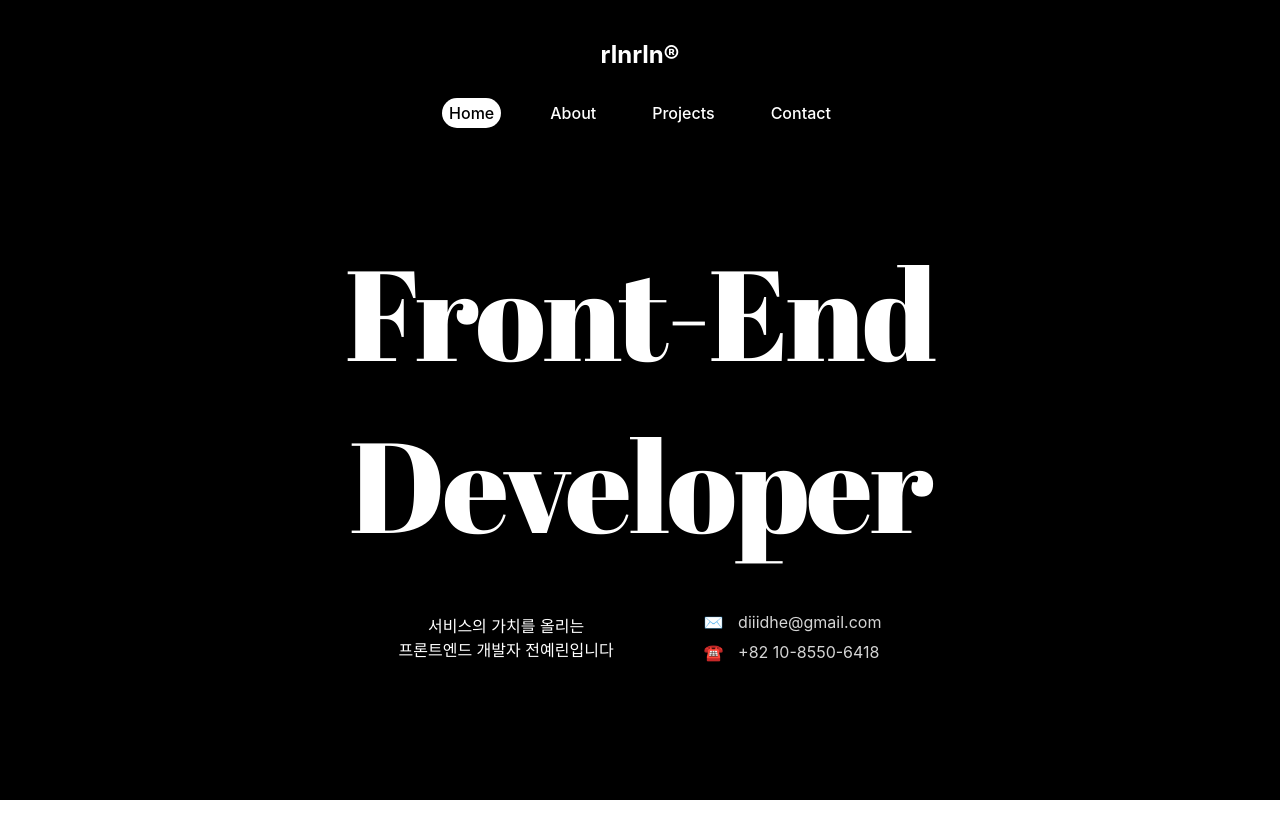
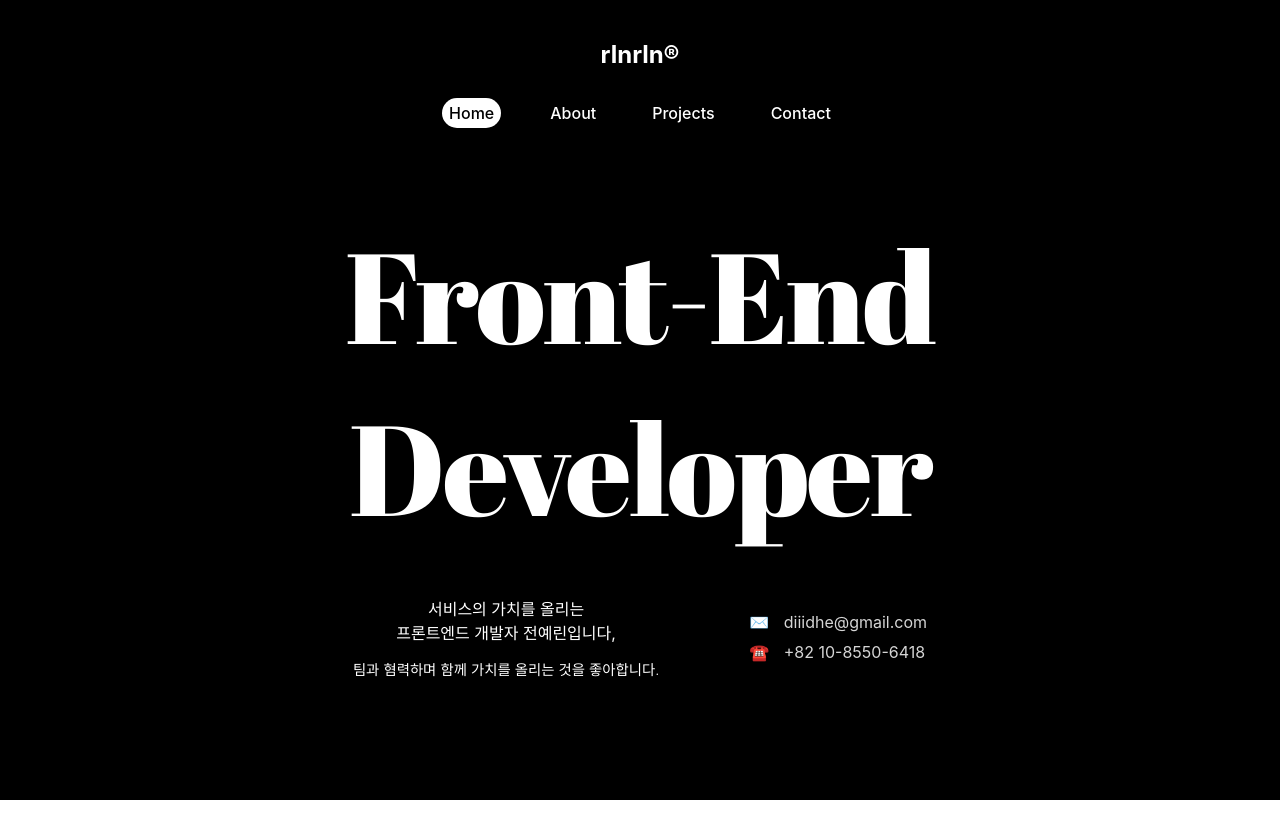
Before and after one commit to rlnrlnworld/portfolio, a React (Create React App) app: page / in a window 1280 px wide. Shown: the top 838 px of the page. Built offline with nearby package versions, Linux system fonts and the light colour scheme.

Commit message:
fix: Hero 내용 수정

```diff
--- a/src/components/HeroSection.js
+++ b/src/components/HeroSection.js
@@ -55,6 +55,12 @@ const HeroList = styled.div`
   h1 {
     font-size: 1rem;
     font-weight: 400;
+    mix-blend-mode: difference;
+    line-height: 1.5;
+  }
+  h2 {
+    font-size: 0.9rem;
+    font-weight: 300;
     mix-blend-mode: difference;
   }
 `;
@@ -135,7 +141,10 @@ const HeroSection = () => {
         <Header />
         <HeroTitle>Front-End<br />Developer</HeroTitle>
         <HeroList>
-          <h1>서비스의 가치를 올리는<br />프론트엔드 개발자 전예린입니다</h1>
+          <div>
+            <h1>서비스의 가치를 올리는<br />프론트엔드 개발자 전예린입니다,</h1>
+            <h2>팀과 혐력하며 함께 가치를 올리는 것을 좋아합니다.</h2>
+          </div>
           <Contacts>
             <div>
               <Emoji>✉️</Emoji> <span>diiidhe@gmail.com</span>
```
